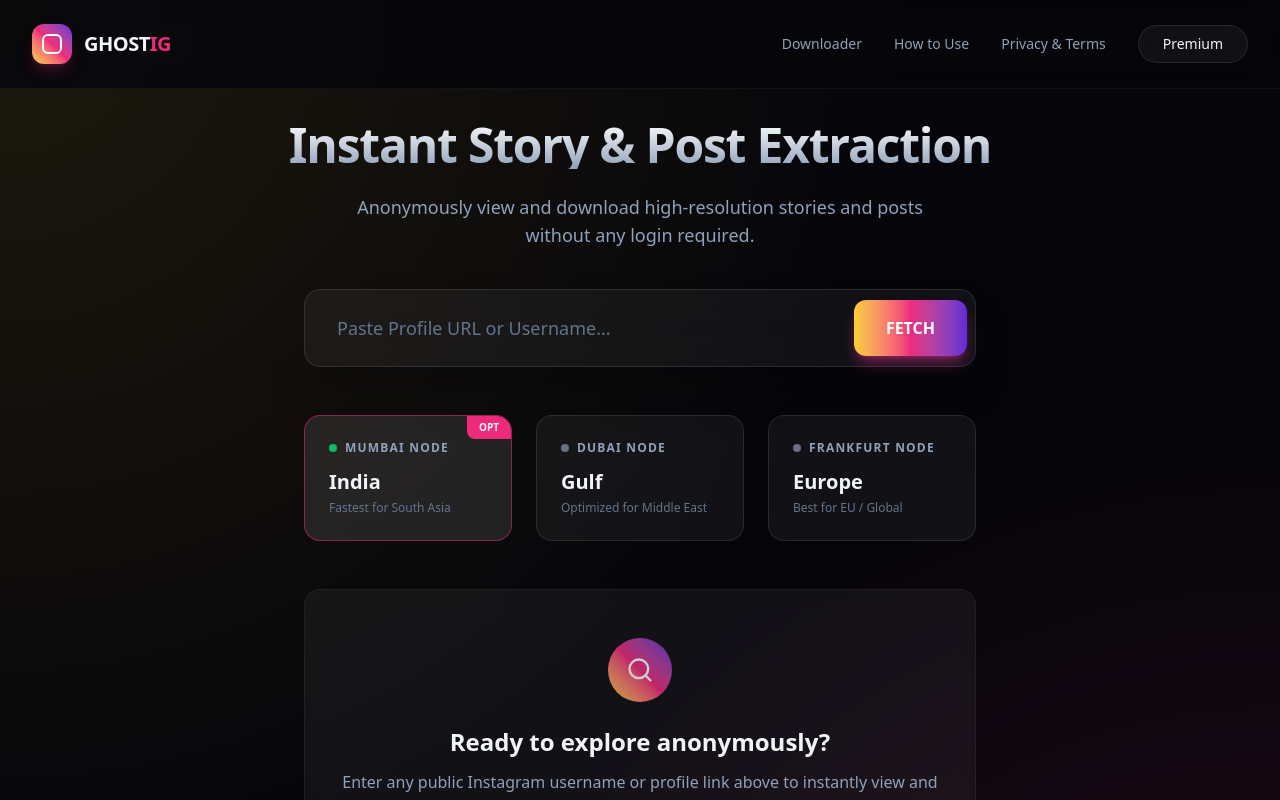
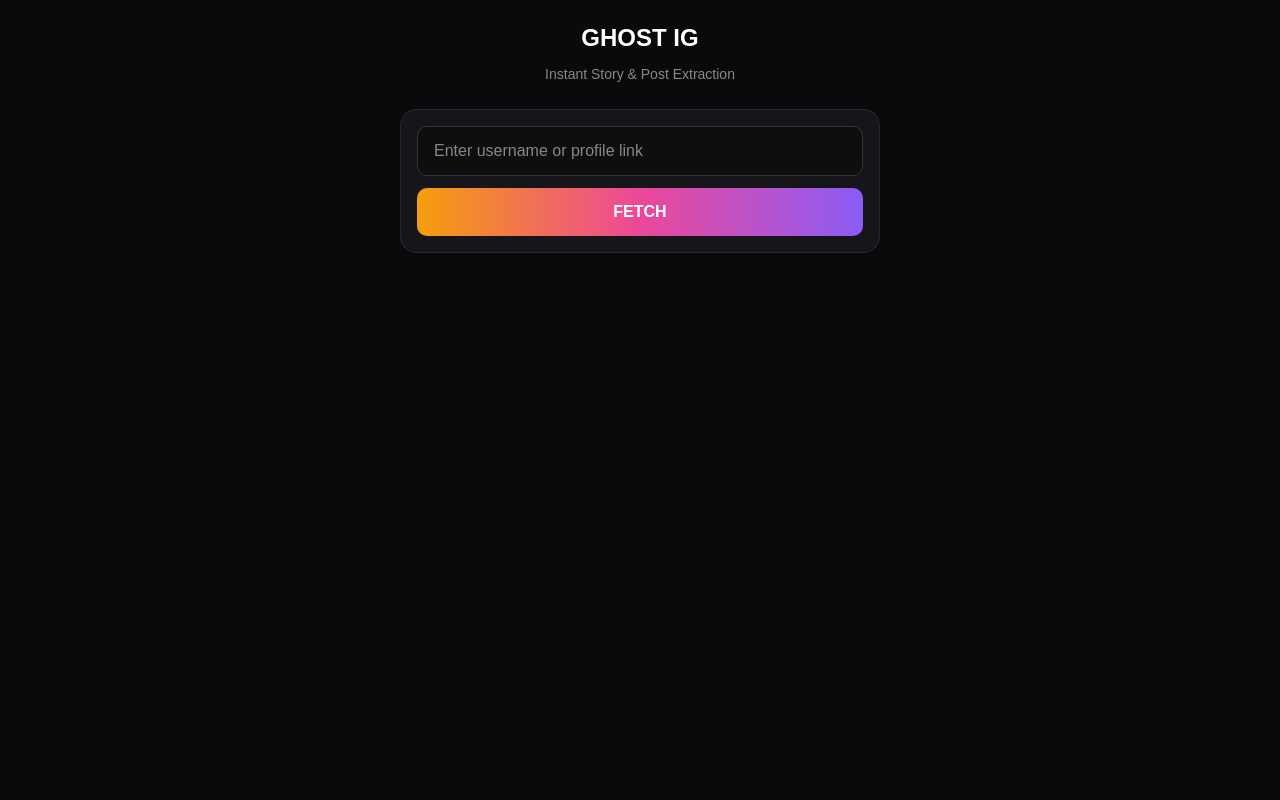
Before and after one commit to alfaazmalik88-pixel/Ghost-Ig, a React (Vite) app: page / in a window 1280 px wide. Shown: the top 800 px of the page. Built offline with nearby package versions, Linux system fonts and the light colour scheme.

Commit message:
Refactor App component to handle Instagram username fetch

```diff
--- a/src/App.tsx
+++ b/src/App.tsx
@@ -1,22 +1,120 @@
-import React from 'react';
-import { BrowserRouter, Routes, Route } from 'react-router-dom';
-import Layout from './components/Layout';
-import Home from './pages/Home';
-import About from './pages/About';
-import Privacy from './pages/Privacy';
+import React, { useState } from 'react';
 
-function App() {
+export default function App() {
+  const [input, setInput] = useState('');
+  const [loading, setLoading] = useState(false);
+  const [error, setError] = useState<string | null>(null);
+  const [data, setData] = useState<any>(null);
+
+  const cleanUsername = (str: string) => {
+    let u = str.trim();
+    if (u.includes('instagram.com/')) {
+      u = u.split('instagram.com/')[1];
+    }
+    return u.split('?')[0].replace(/\/$/, '').replace('@', '');
+  };
+
+  const handleFetch = async () => {
+    const user = cleanUsername(input);
+    if (!user) {
+      setError('Kripya Instagram username enter karein');
+      return;
+    }
+
+    setLoading(true);
+    setError(null);
+    setData(null);
+
+    try {
+      const res = await fetch(`/api/fetch?username=${user}`);
+      const text = await res.text();
+
+      // Check for HTML response crash
+      if (text.trim().startsWith('<') || text.includes('<!DOCTYPE html>')) {
+        throw new Error('Server se invalid HTML response mila. Rate limited.');
+      }
+
+      const json = JSON.parse(text);
+
+      if (!res.ok) {
+        throw new Error(json.error || 'Fetch karne me dikkat aayi');
+      }
+
+      setData(json.data?.user || json);
+    } catch (err: any) {
+      setError(err.message || 'Error occurred');
+    } finally {
+      setLoading(false);
+    }
+  };
+
   return (
-    <BrowserRouter>
-      <Routes>
-        <Route path="/" element={<Layout />}>
-          <Route index element={<Home />} />
-          <Route path="about" element={<About />} />
-          <Route path="privacy" element={<Privacy />} />
-        </Route>
-      </Routes>
-    </BrowserRouter>
+    <div style={{ minHeight: '100vh', background: '#0a0a0c', color: '#fff', padding: '20px', fontFamily: 'sans-serif' }}>
+      <div style={{ maxWidth: '480px', margin: '0 auto', textAlign: 'center' }}>
+        <h1 style={{ fontSize: '24px', fontWeight: 'bold', marginBottom: '8px' }}>GHOST IG</h1>
+        <p style={{ color: '#888', fontSize: '14px', marginBottom: '24px' }}>Instant Story & Post Extraction</p>
+
+        <div style={{ background: '#16161a', padding: '16px', borderRadius: '16px', border: '1px solid #26262b' }}>
+          <input
+            type="text"
+            placeholder="Enter username or profile link"
+            value={input}
+            onChange={(e) => setInput(e.target.value)}
+            style={{
+              width: '100%',
+              padding: '12px 16px',
+              borderRadius: '10px',
+              border: '1px solid #333',
+              background: '#0e0e11',
+              color: '#fff',
+              marginBottom: '12px',
+              boxSizing: 'border-box'
+            }}
+          />
+
+          <button
+            onClick={handleFetch}
+            disabled={loading}
+            style={{
+              width: '100%',
+              padding: '12px',
+              borderRadius: '10px',
+              border: 'none',
+              fontWeight: 'bold',
+              background: 'linear-gradient(90deg, #f59e0b, #ec4899, #8b5cf6)',
+              color: '#fff',
+              cursor: loading ? 'not-allowed' : 'pointer'
+            }}
+          >
+            {loading ? 'FETCHING...' : 'FETCH'}
+          </button>
+        </div>
+
+        {error && (
+          <div style={{ marginTop: '16px', padding: '12px', background: '#2d0606', border: '1px solid #7f1d1d', borderRadius: '10px', color: '#f87171', fontSize: '13px' }}>
+            {error}
+          </div>
+        )}
+
+        {data && (
+          <div style={{ marginTop: '20px', background: '#16161a', padding: '16px', borderRadius: '16px', textAlign: 'left', border: '1px solid #26262b' }}>
+            <div style={{ display: 'flex', alignItems: 'center', gap: '12px', marginBottom: '12px' }}>
+              {data.profile_pic_url_hd && (
+                <img src={data.profile_pic_url_hd} alt="" style={{ width: '50px', height: '50px', borderRadius: '50%' }} />
+              )}
+              <div>
+                <h3 style={{ margin: 0, fontSize: '16px' }}>{data.full_name || data.username}</h3>
+                <p style={{ margin: 0, color: '#888', fontSize: '12px' }}>@{data.username}</p>
+              </div>
+            </div>
+            <p style={{ fontSize: '13px', color: '#ccc' }}>{data.biography}</p>
+            <div style={{ display: 'flex', gap: '15px', marginTop: '12px', fontSize: '13px' }}>
+              <span><b>{data.edge_followed_by?.count || 0}</b> Followers</span>
+              <span><b>{data.edge_follow?.count || 0}</b> Following</span>
+            </div>
+          </div>
+        )}
+      </div>
+    </div>
   );
 }
-
-export default App;
```
